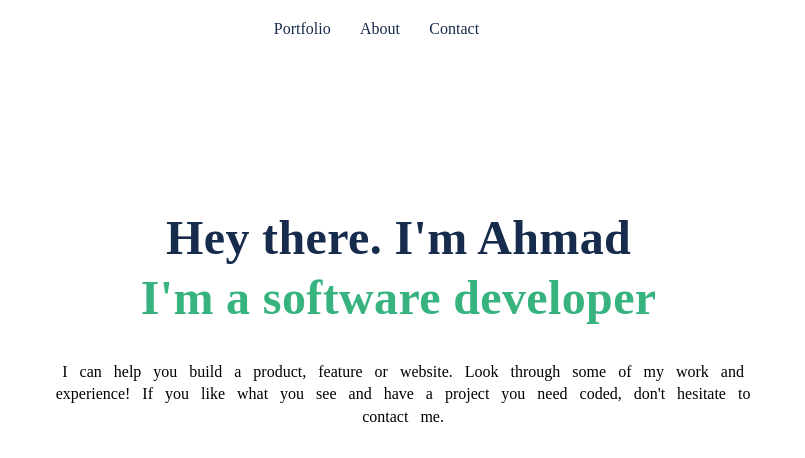
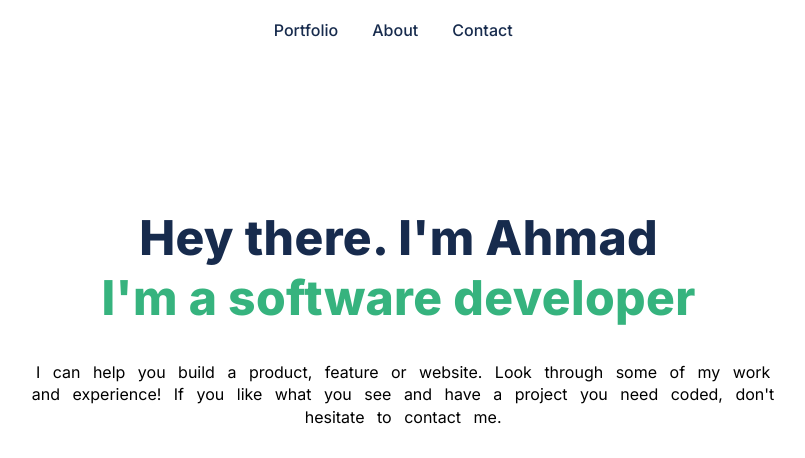
Before and after one commit to ehmaddd/mobile-first-portfolio, a website: page index.html in a window 1280 px wide. Shown: the top 458 px of the page, without its empty margins (259-1064 px from the left). Drawn offline with nearby package versions, Linux system fonts and the light colour scheme.

Commit message:
Update CSS File

```diff
--- a/styles.css
+++ b/styles.css
@@ -1,4 +1,10 @@
 /* BACKGROUND */
+body {
+  height: auto;
+  font-family: Inter, Arial, Helvetica, sans-serif;
+  overflow-x: auto;
+}
+
 .main-container {
   margin: 0;
 }
```
